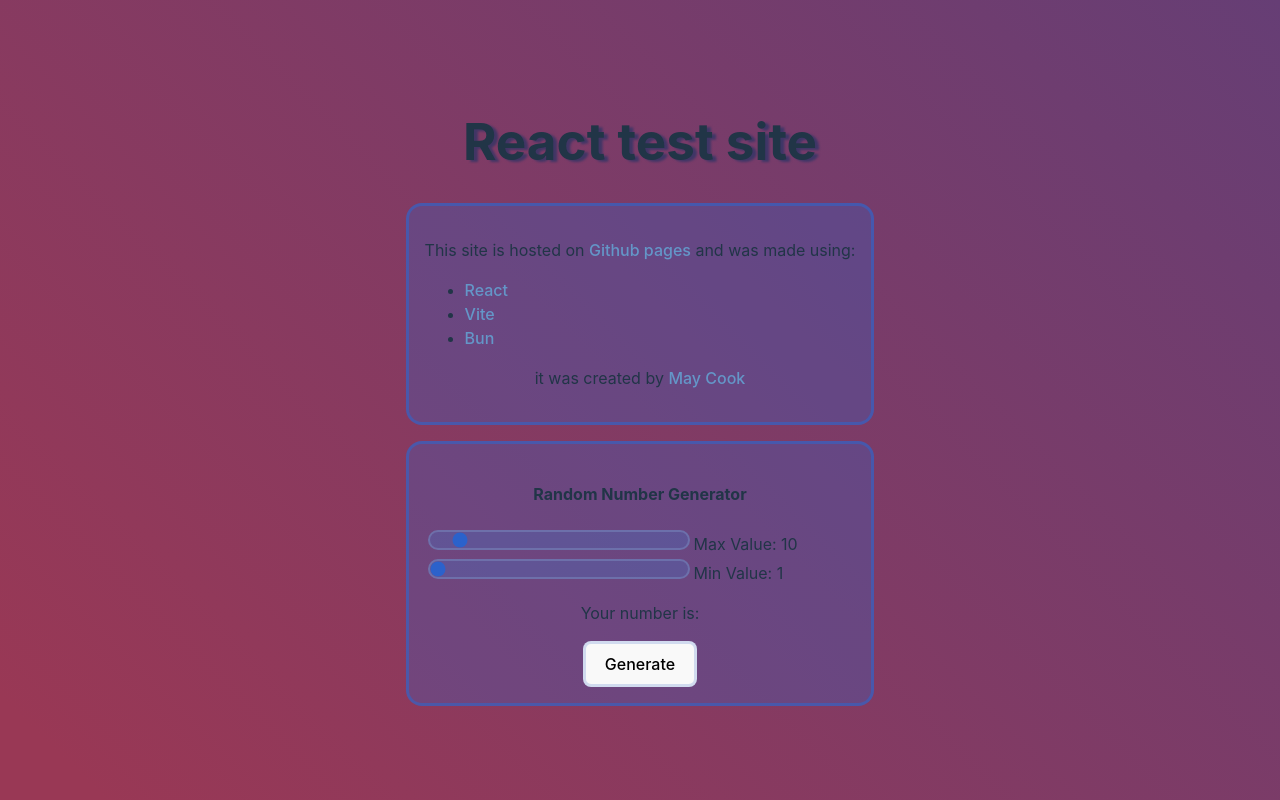
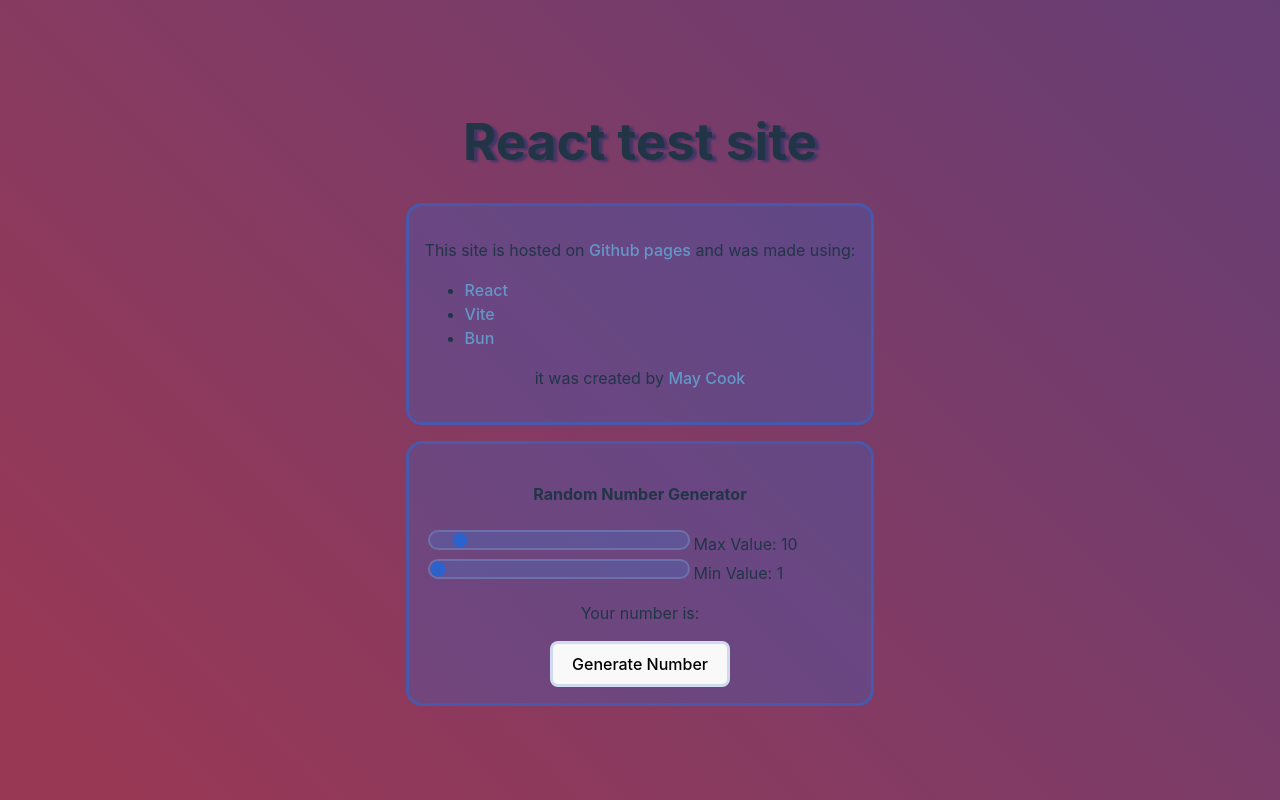
Before and after one commit to May-Cook/react-pages-practice, a React (Vite) app in the folder practice-app/: page / in a window 1280 px wide. Built offline with nearby package versions, Linux system fonts and the light colour scheme.

Commit message:
Update formatting of random-number-generator component

```diff
--- a/practice-app/components/random-number-generator.component.jsx
+++ b/practice-app/components/random-number-generator.component.jsx
@@ -17,8 +17,8 @@ export default function RandomNumberGenerator(){
                 <label for="min-num">Min Value: {minNum}</label>
             </div>
             </div>
-            <p>Your number is: {num}</p>
-            <div><button onClick={()=> SetNum(Math.floor((Math.random() * ((maxNum+1) - minNum)) + minNum))}>Generate</button></div> {/* Button sets num to a random integer from minNum to maxNum */}
+            <p>Your number is: <b>{num}</b></p>
+            <div><button onClick={()=> SetNum(Math.floor((Math.random() * ((maxNum+1) - minNum)) + minNum))}>Generate Number</button></div> {/* Button sets num to a random integer from minNum to maxNum */}
         </div>
     )
 }
```
